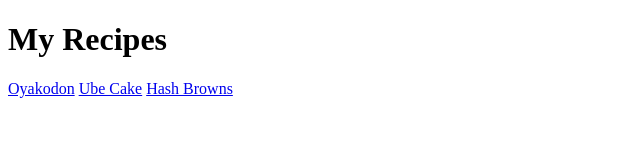
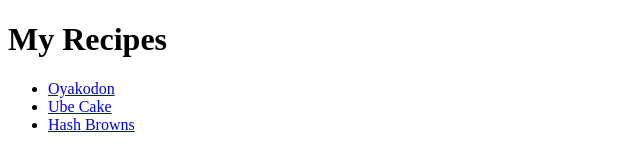
Before and after one commit to CaliLeibo/recipes, a plain HTML site: page index.html in a window 1280 px wide. Shown: the whole page, without its empty margins (0-640 px from the left). Drawn offline with Linux system fonts and the light colour scheme.

Commit message:
Reformat home page for easier legibility

```diff
--- a/index.html
+++ b/index.html
@@ -7,11 +7,13 @@
         </head>
 
         <body>
+
             <h1>My Recipes</h1>
-            <a href="recipes/oyakodon.html">Oyakodon</a>
-            <a href="recipes/ube-cake.html">Ube Cake</a>
-            <a href="recipes/hashbrowns.html">Hash Browns</a>
-
+            <ul>
+                <li><a href="recipes/oyakodon.html">Oyakodon</a></li>
+                <li><a href="recipes/ube-cake.html">Ube Cake</a></li>
+                <li><a href="recipes/hashbrowns.html">Hash Browns</a></li>
+            </ul>
 
         </body>
 
```
